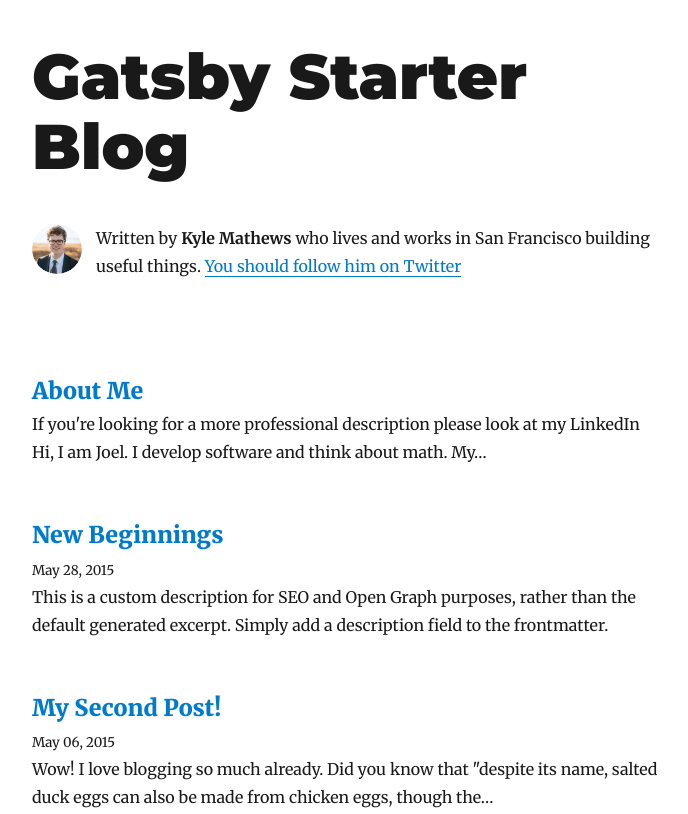
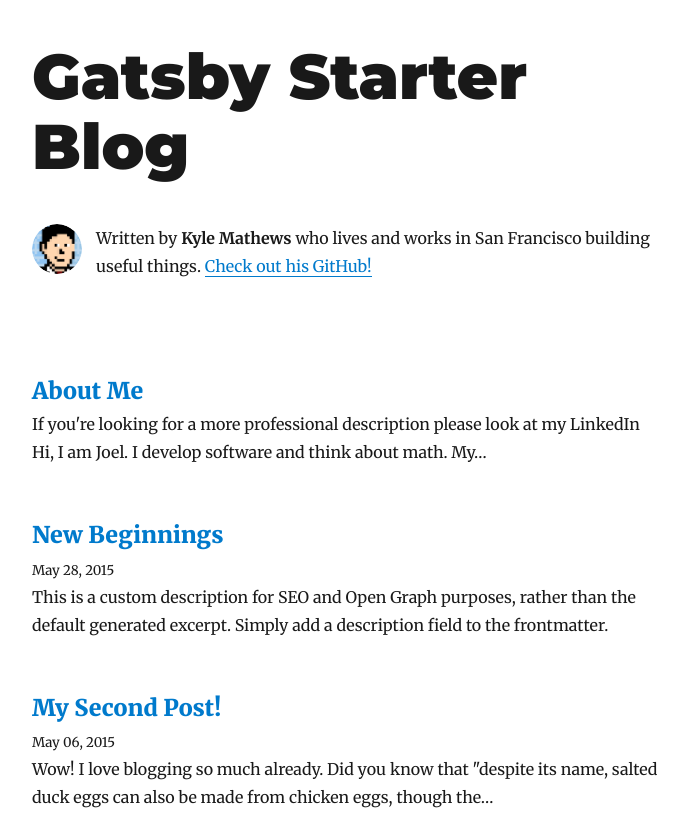
Before and after one commit to joeltio/joeltio.github.io, a Gatsby site in the folder joelt.io/: page / in a window 1280 px wide. Shown: the top 814 px of the page, without its empty margins (293-981 px from the left). Built offline with nearby package versions, Linux system fonts and the light colour scheme; Gatsby itself is replaced by a stand-in of ours; some packages are replaced by stand-ins of ours.

Commit message:
Update bio to use github instead of twitter

```diff
--- a/joelt.io/src/components/bio.js
+++ b/joelt.io/src/components/bio.js
@@ -1,20 +1,13 @@
-/**
- * Bio component that queries for data
- * with Gatsby's useStaticQuery component
- *
- * See: https://www.gatsbyjs.org/docs/use-static-query/
- */
+import React from 'react';
+import { useStaticQuery, graphql } from 'gatsby';
+import Image from 'gatsby-image';
 
-import React from "react"
-import { useStaticQuery, graphql } from "gatsby"
-import Image from "gatsby-image"
-
-import { rhythm } from "../utils/typography"
+import { rhythm } from '../utils/typography';
 
 const Bio = () => {
     const data = useStaticQuery(graphql`
         query BioQuery {
-      avatar: file(absolutePath: { regex: "/profile-pic.jpg/" }) {
+            avatar: file(absolutePath: { regex: "/profile-pic./" }) {
                 childImageSharp {
                     fixed(width: 50, height: 50) {
                         ...GatsbyImageSharpFixed
@@ -28,18 +21,18 @@ const Bio = () => {
                         summary
                     }
                     social {
-            twitter
+                        github
                     }
                 }
             }
         }
-  `)
+    `);
 
-  const { author, social } = data.site.siteMetadata
+    const { author, social } = data.site.siteMetadata;
     return (
         <div
             style={{
-        display: `flex`,
+                display: 'flex',
                 marginBottom: rhythm(2.5),
             }}
         >
@@ -50,21 +43,25 @@ const Bio = () => {
                     marginRight: rhythm(1 / 2),
                     marginBottom: 0,
                     minWidth: 50,
-          borderRadius: `100%`,
+                    borderRadius: '100%',
                 }}
                 imgStyle={{
-          borderRadius: `50%`,
+                    borderRadius: '50%',
                 }}
             />
             <p>
-        Written by <strong>{author.name}</strong> {author.summary}
-        {` `}
-        <a href={`https://twitter.com/${social.twitter}`}>
-          You should follow him on Twitter
+                Written by
+                {' '}
+                <strong>{author.name}</strong>
+                {' '}
+                {author.summary}
+                {' '}
+                <a href={`https://github.com/${social.github}`}>
+                    Check out his GitHub!
                 </a>
             </p>
         </div>
-  )
-}
+    );
+};
 
-export default Bio
+export default Bio;
```
Also changed, not shown: joelt.io/content/assets/profile-pic.jpg (deleted), joelt.io/content/assets/profile-pic.png (added). Lines whose indentation alone changed are shown as unchanged.
